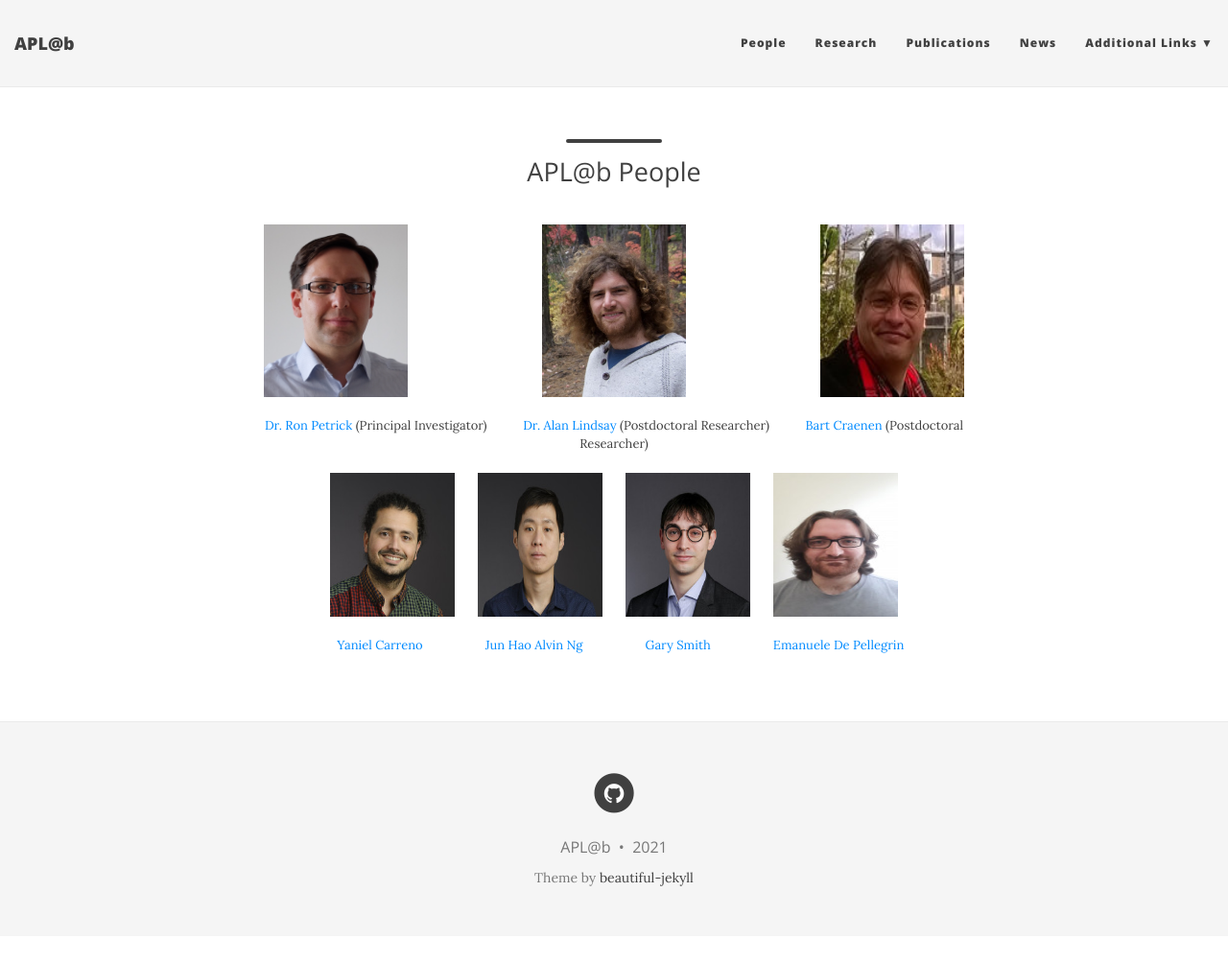
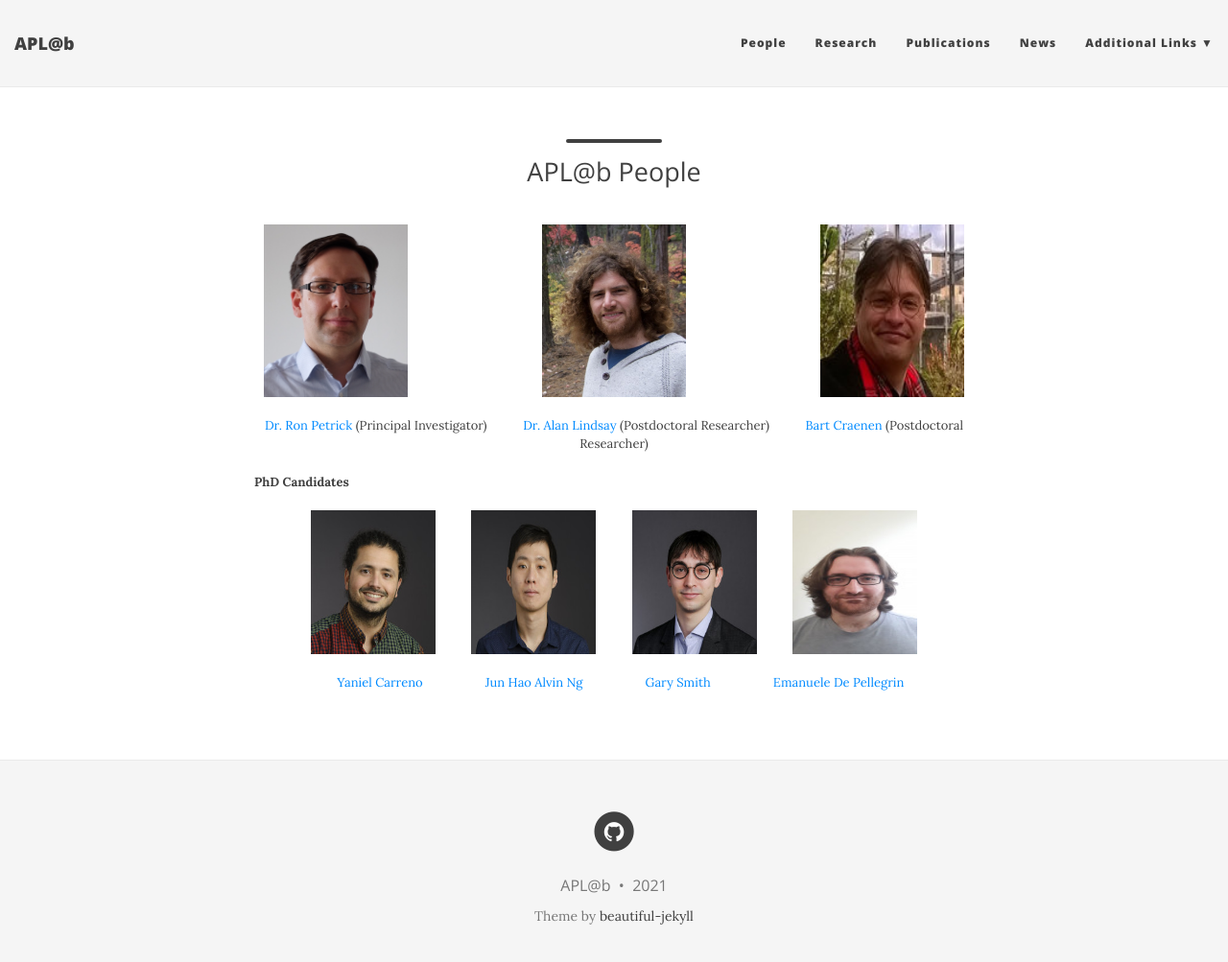
Before and after one commit to aplab2020/aplab2020.github.io, a Jekyll site: the page built from people.md, in a window 1280 px wide and 1016 px high. Shown: the top 1003 px of the window at 96% size. Built offline with Jekyll 4.4.1, drawn with Linux system fonts in a browser that asks for light colours; nearby versions of some CDN libraries.

Commit message:
Update people.md

```diff
--- a/people.md
+++ b/people.md
@@ -15,8 +15,10 @@
 <a href="https://scholar.google.ch/citations?hl=de&user=i8JsL7QAAAAJ&view_op=list_works" style="float: ;">Bart Craenen</a> (Postdoctoral Researcher)
 </p>
 
+**PhD Candidates**
 
-<p align="center"> <img src="/img/yaniel.jpg" align="center" width="130" height="150"> &nbsp;  &nbsp; &nbsp; <img src="/img/alvin.jpg" align="center" width="130" height="150">  &nbsp;  &nbsp; &nbsp; <img src="/img/gary.jpg" align="center" width="130" height="150"> &nbsp;  &nbsp; &nbsp; <img src="/img/emanuelle.jpeg" align="center" width="130" height="150"></p>
+
+<p align="center"> <img src="/img/yaniel.jpg" align="center" width="130" height="150"> &nbsp;  &nbsp; &nbsp; &nbsp; &nbsp; <img src="/img/alvin.jpg" align="center" width="130" height="150">  &nbsp;  &nbsp; &nbsp; &nbsp; &nbsp; <img src="/img/gary.jpg" align="center" width="130" height="150"> &nbsp;  &nbsp; &nbsp; &nbsp; &nbsp; <img src="/img/emanuelle.jpeg" align="center" width="130" height="150"></p>
 
  <p align="center">  &nbsp; &nbsp; <a href="https://www.edinburgh-robotics.org/students/yaniel-carreno" style="float: &nbsp; &nbsp; &nbsp; &nbsp;">Yaniel Carreno</a>      &nbsp; &nbsp; &nbsp; &nbsp; &nbsp; &nbsp; &nbsp; &nbsp; &nbsp;
                    <a href="https://www.edinburgh-robotics.org/students/jun-hao-alvin-ng" style="float: ;">Jun Hao Alvin Ng</a>  &nbsp; &nbsp;   &nbsp;  &nbsp; &nbsp; &nbsp; &nbsp; &nbsp;  &nbsp;                    <a href="https://www.edinburgh-robotics.org/students/gary-smith" style="float: ;">Gary Smith</a>  &nbsp; &nbsp; &nbsp; &nbsp; &nbsp; &nbsp; &nbsp;  &nbsp;  &nbsp;
```
